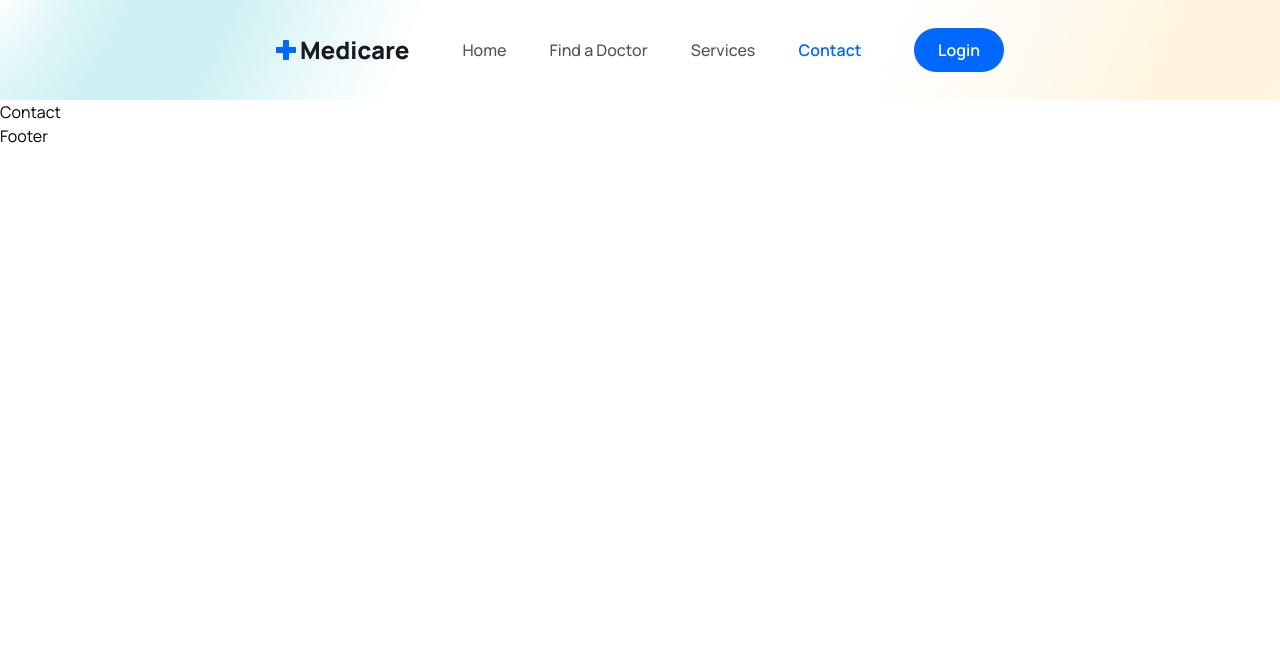
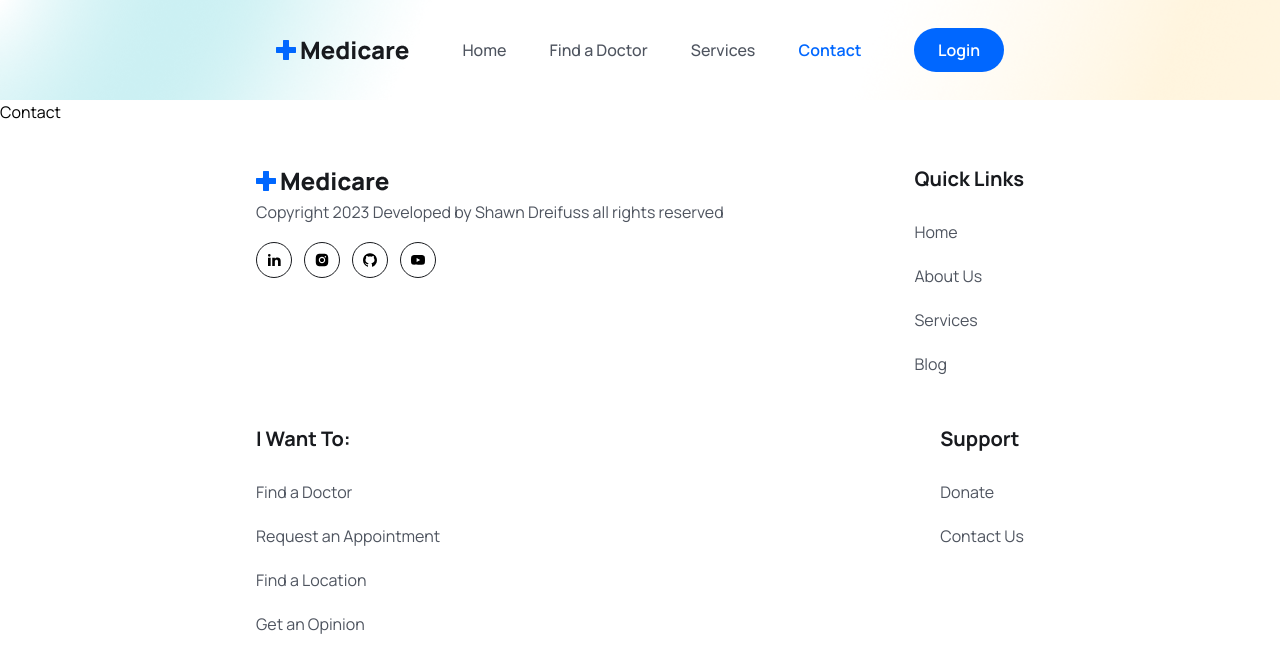
Before and after one commit to shawndreifuss/appointment-booking-app, a React (Vite) app in the folder client/: page /contact in a window 1280 px wide. Shown: the top 672 px of the page. Built offline with nearby package versions, Linux system fonts and the light colour scheme.

Commit message:
home page in react completed

```diff
--- a/client/src/components/About.jsx
+++ b/client/src/components/About.jsx
@@ -4,8 +4,8 @@
 
 const About = () => {
   return (
-    <section className="pl-64 pr-64">
-      <div className="container">
+    <section >
+      <div className="container lg:pr-64 lg:pl-64">
         <div className="flex items-center justify-between gap-[50px] lg:gap-[130px] xl:gap-0 flex-col lg:flex-row">
           {/* ========= About Image ========== */}
           <div className="relative w-3/4 lg:w-1/2 xl:w-[770px] z-10 order-2 lg:order-1">
--- a/client/src/components/Footer.jsx
+++ b/client/src/components/Footer.jsx
@@ -1,9 +1,165 @@
-import React from 'react'
+import { Link } from 'react-router-dom'
+import Logo from '../assets/images/logo.png'
+import { RiLinkedinFill } from 'react-icons/ri'
+import { AiFillYoutube, AiFillInstagram, AiFillGithub } from 'react-icons/ai'
+
+const socialLinks = [
+  {
+    path: 'https://www.linkedin.com/in/shawn-dreifuss-a1a60023b/',
+    icon: <RiLinkedinFill className='group-hover:text-white w-4 h-5' />
+  },
+  {
+    path: 'https://www.linkedin.com/in/shawn-dreifuss-a1a60023b/',
+    icon: <AiFillInstagram className='group-hover:text-white w-4 h-5' />
+  },
+  {
+    path: 'https://www.linkedin.com/in/shawn-dreifuss-a1a60023b/',
+    icon: <AiFillGithub className='group-hover:text-white w-4 h-5' />
+  },
+  {
+    path: 'https://www.linkedin.com/in/shawn-dreifuss-a1a60023b/',
+    icon: <AiFillYoutube className='group-hover:text-white w-4 h-5' />
+  },
+]
+
+
+  const quickLinks01 = [
+    {
+      path: '/home',
+      display: 'Home'
+    },
+    {
+      path: '/',
+      display: 'About Us'
+    },
+    {
+      path: '/services',
+      display: 'Services'
+    },
+    {
+      path: '/',
+      display: 'Blog'
+    },
+  ]
+
+
+  const quickLinks02 = [
+    {
+      path: '/find-a-doctor',
+      display: 'Find a Doctor'
+    },
+    {
+      path: '/',
+      display: 'Request an Appointment'
+    },
+    {
+      path: '/',
+      display: 'Find a Location'
+    },
+    {
+      path: '/',
+      display: 'Get an Opinion'
+    },
+  ]
+
+
+  const quickLinks03 = [
+    {
+      path: '/',
+      display: 'Donate'
+    },
+    {
+      path: '/contact',
+      display: 'Contact Us'
+    },
+  ]
+
 
 const Footer = () => {
+
+
+const year = new Date().getFullYear()
+
   return (
-    <div>Footer</div>
-  )
+    <footer className="pb-16 pt-10">
+      <div className="container lg:pr-64 lg:pl-64">
+        <div className="flex justify-between flex-col md:flex-row flex-wrap gap-[30px]">
+          <div className="">
+            <img src={Logo} alt="" />
+            <p className="text-[16px] leading-7 font-[400] text-textColor">
+              Copyright {year} Developed by Shawn Dreifuss all rights reserved
+            </p>
+            <div className="flex items-center gap-3 mt-4 ">
+              {socialLinks.map((link, index) => (
+                <Link
+                  className="w-9 h-9 border border-solid border-[#181A1E] rounded-full flex items-center justify-center group hover:bg-primaryColor hover:border-none"
+                  to={link.path}
+                  key={index}
+                >
+                  {link.icon}
+                </Link>
+              ))}
+            </div>
+          </div>
+          <div className="">
+            <h2 className="text-[20px] leading-[30px] font-[700] mb-6 text-headingColor">
+              Quick Links
+            </h2>
+
+            <ul>
+              {quickLinks01.map((item, index) => (
+                <li key={index} className="mb-4">
+                  <Link
+                    to={item.path}
+                    className="text-[16px] leading-7 font-[400] text-textColor hover:text-primaryColor"
+                  >
+                    {item.display}
+                  </Link>
+                </li>
+              ))}
+            </ul>
+          </div>
+          <div className="">
+            <h2 className="text-[20px] leading-[30px] font-[700] mb-6 text-headingColor">
+              I Want To:
+            </h2>
+
+            <ul>
+              {quickLinks02.map((item, index) => (
+                <li key={index} className="mb-4">
+                  <Link
+                    to={item.path}
+                    className="text-[16px] leading-7 font-[400] text-textColor hover:text-primaryColor"
+                  >
+                    {item.display}
+                  </Link>
+                </li>
+              ))}
+            </ul>
+          </div>
+          <div className="">
+            <h2 className="text-[20px] leading-[30px] font-[700] mb-6 text-headingColor">
+              Support
+            </h2>
+
+            <ul>
+              {quickLinks03.map((item, index) => (
+                <li key={index} className="mb-4">
+                  <Link
+                    to={item.path}
+                    className="text-[16px] leading-7 font-[400] text-textColor hover:text-primaryColor"
+                  >
+                    {item.display}
+                  </Link>
+                </li>
+              ))}
+            </ul>
+          </div>
+
+        </div>
+      </div>
+    </footer>
+  );
 }
 
 export default Footer
--- a/client/src/components/Services/ServiceList.jsx
+++ b/client/src/components/Services/ServiceList.jsx
@@ -3,7 +3,7 @@
 
 const ServiceList = () => {
   return (
-    <div className="pr-64 pl-64 grid grid-cols-1 md:grid-cols-2 lg:grid-cols-3 gap-5 lg:gap-[30px] mt-[30px] lg:mt-[55px]">
+    <div className=" grid grid-cols-1 md:grid-cols-2 lg:grid-cols-3 gap-5 lg:gap-[30px] mt-[30px] lg:mt-[55px]">
       {services.map((item, index) => (
         <ServiceCard item={item} index={index} key={index} />
       ))}
--- a/client/src/pages/Home.jsx
+++ b/client/src/pages/Home.jsx
@@ -20,7 +20,7 @@
   return (
     <>
       {/* ============= Hero Section =========== */}
-      <section className="hero__section pl-64 pr-64 pt-[60px] 2xl:h-[800px]">
+      <section className="hero__section lg:pl-64 lg:pr-64 pt-[60px] 2xl:h-[800px]">
         <div className="container">
           <div className="flex flex-col lg:flex-row gap-[90px] items-center justify-between ">
             {/* ============= Hero Content =========== */}
@@ -80,7 +80,7 @@
       {/* ============= Hero Section End =========== */}
 
       <section>
-        <div className="container">
+        <div className="container lg:pr-64 lg:pl-64">
           <div className="lg:w-[470px] mx-auto">
             <h2 className="heading text-center">
               Providing the best <br /> Medical services
@@ -168,7 +168,7 @@
       {/* ============= Services Section =========== */}
 
       <section>
-        <div className="container">
+        <div className="container lg:pr-64 lg:pl-64 ">
           <div className="xl:w-[470px] mx-auto ">
             <h2 className="heading text-center">Our Medical Services</h2>
             <p className="text__para text-center">
@@ -183,7 +183,7 @@
       {/*  ============= Feature Section ================ */}
 
       <section>
-        <div className="container pr-64 pl-64">
+        <div className="container lg:pr-64 lg:pl-64">
           <div className="flex items-center justify-between flex-col lg:flex-row">
             {/*  ========= Feature Content  */}
             <div className="xl:w-[670px]">
@@ -244,7 +244,7 @@
 
       {/* ============= Our Great Doctors =========== */}
       <section>
-        <div className="container pr-64 pl-64">
+        <div className="container lg:pr-64 lg:pl-64">
           <div className="xl:w-[470px] mx-auto ">
             <h2 className="heading text-center">Our Great Doctors</h2>
             <p className="text__para text-center">
@@ -260,7 +260,7 @@
       {/*  ============== Faq Section =============== */}
 
       <section>
-        <div className="container pr-64 pl-64">
+        <div className="container lg:pr-64 lg:pl-64">
           <div className="flex justify-between gap-[50px] lg:gap-0">
             <div className="w-1/2 hidden md:block">
               <img src={faqImage} alt="" />
@@ -277,7 +277,7 @@
 
       {/* ============= Testimonial ================= */}
       <section>
-        <div className="container pr-64 pl-64">
+        <div className="container lg:pr-64 lg:pl-64">
         <div className="xl:w-[470px] mx-auto ">
             <h2 className="heading text-center">What our patients say</h2>
             <p className="text__para text-center">
```
